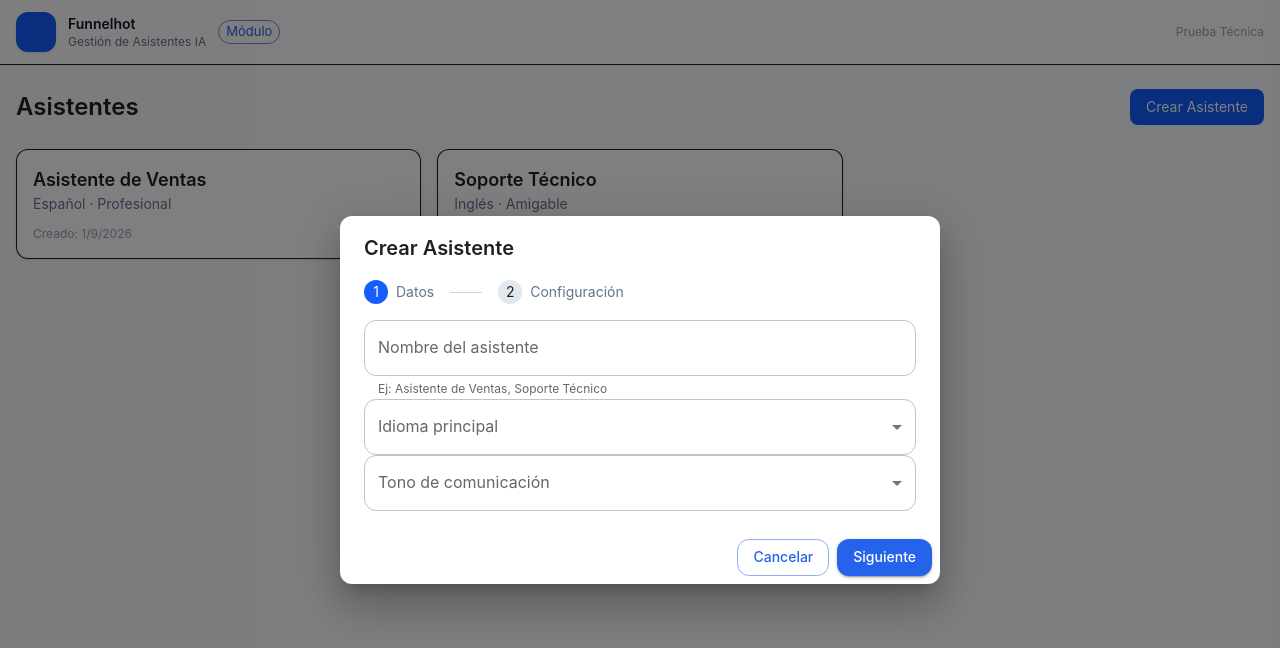
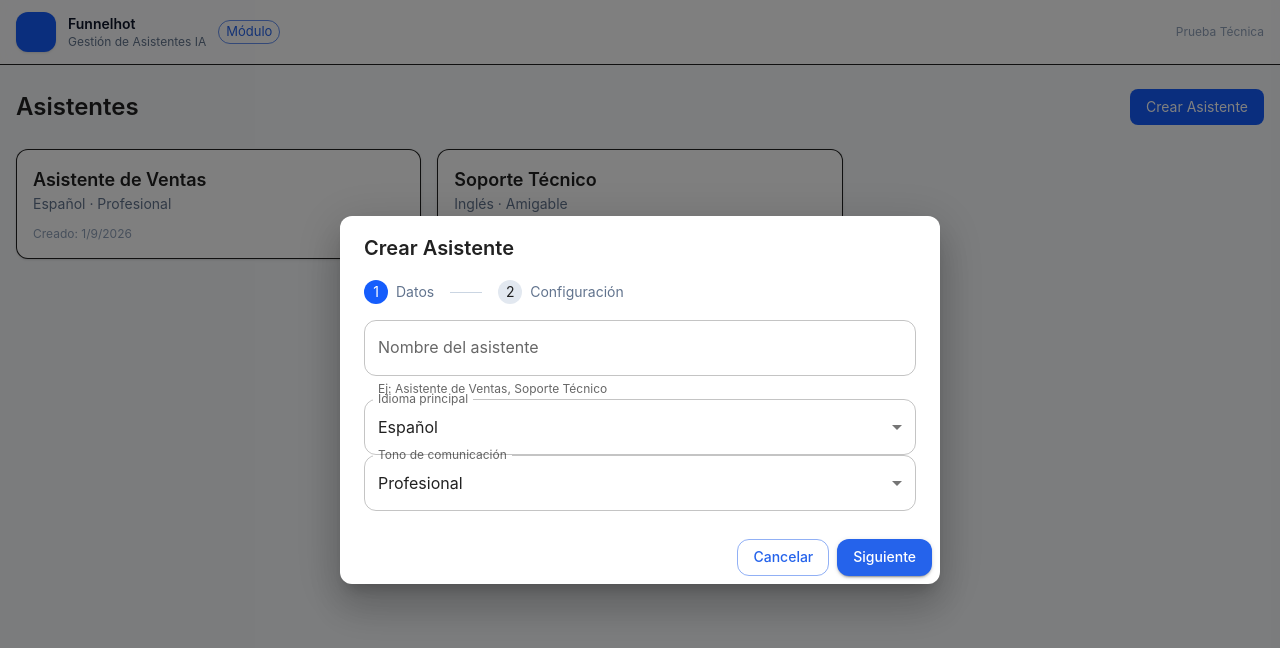
Before and after one commit to SebastianHinestroza12/funnelhot-assistant, a Next.js app: page / in a window 1280 px wide. Both pictures are taken after a click on the button "Crear Asistente". Shown: the top 648 px of the page. Built offline with nearby package versions, Linux system fonts and the light colour scheme; some icons are missing.

Commit message:
fix: :bug: Fix for loading select data when editing

```diff
--- a/src/components/assistants/AssistantModal/index.tsx
+++ b/src/components/assistants/AssistantModal/index.tsx
@@ -14,7 +14,7 @@ import {
   Alert,
 } from "@mui/material";
 import SaveIcon from "@mui/icons-material/Save";
-import { useForm } from "react-hook-form";
+import { Controller, useForm } from "react-hook-form";
 import { zodResolver } from "@hookform/resolvers/zod";
 
 import {
@@ -46,6 +46,7 @@ export const AssistantModal = ({
     trigger,
     reset,
     watch,
+    control,
     formState: { errors },
   } = useForm<AssistantFormData>({
     resolver: zodResolver(assistantSchema),
@@ -70,6 +71,8 @@ export const AssistantModal = ({
     onClose();
     setStep(1);
   };
+
+  const prevStep = () => setStep(1);
 
   const short = watch("responseLength.short") || 0;
   const medium = watch("responseLength.medium") || 0;
@@ -99,11 +102,15 @@ export const AssistantModal = ({
               }
             />
 
+            <Controller
+              name="language"
+              control={control}
+              render={({ field }) => (
                 <TextField
+                  {...field}
                   select
                   label="Idioma principal"
                   fullWidth
-              {...register("language")}
                   error={!!errors.language}
                   helperText={errors.language?.message}
                 >
@@ -113,12 +120,18 @@ export const AssistantModal = ({
                     </MenuItem>
                   ))}
                 </TextField>
+              )}
+            />
 
+            <Controller
+              name="tone"
+              control={control}
+              render={({ field }) => (
                 <TextField
+                  {...field}
                   select
                   label="Tono de comunicación"
                   fullWidth
-              {...register("tone")}
                   error={!!errors.tone}
                   helperText={errors.tone?.message}
                 >
@@ -128,6 +141,8 @@ export const AssistantModal = ({
                     </MenuItem>
                   ))}
                 </TextField>
+              )}
+            />
           </div>
         )}
 
@@ -181,6 +196,11 @@ export const AssistantModal = ({
             Siguiente
           </Button>
         ) : (
+          <div className="flex gap-2">
+            <Button variant="outlined" onClick={prevStep}>
+              Atrás
+            </Button>
+
             <Button
               variant="contained"
               startIcon={<SaveIcon />}
@@ -188,6 +208,7 @@ export const AssistantModal = ({
             >
               Guardar
             </Button>
+          </div>
         )}
       </DialogActions>
     </Dialog>
--- a/src/constants/index.ts
+++ b/src/constants/index.ts
@@ -8,9 +8,9 @@ export const DEFAULT_VALUES: AssistantFormData = {
   language: Language.Español,
   tone: Tone.Profesional,
   responseLength: {
-    short: 0,
-    medium: 0,
-    long: 0,
+    short: 30,
+    medium: 50,
+    long: 20,
   },
   audioEnabled: false,
 };
```
Lines whose indentation alone changed are shown as unchanged.
